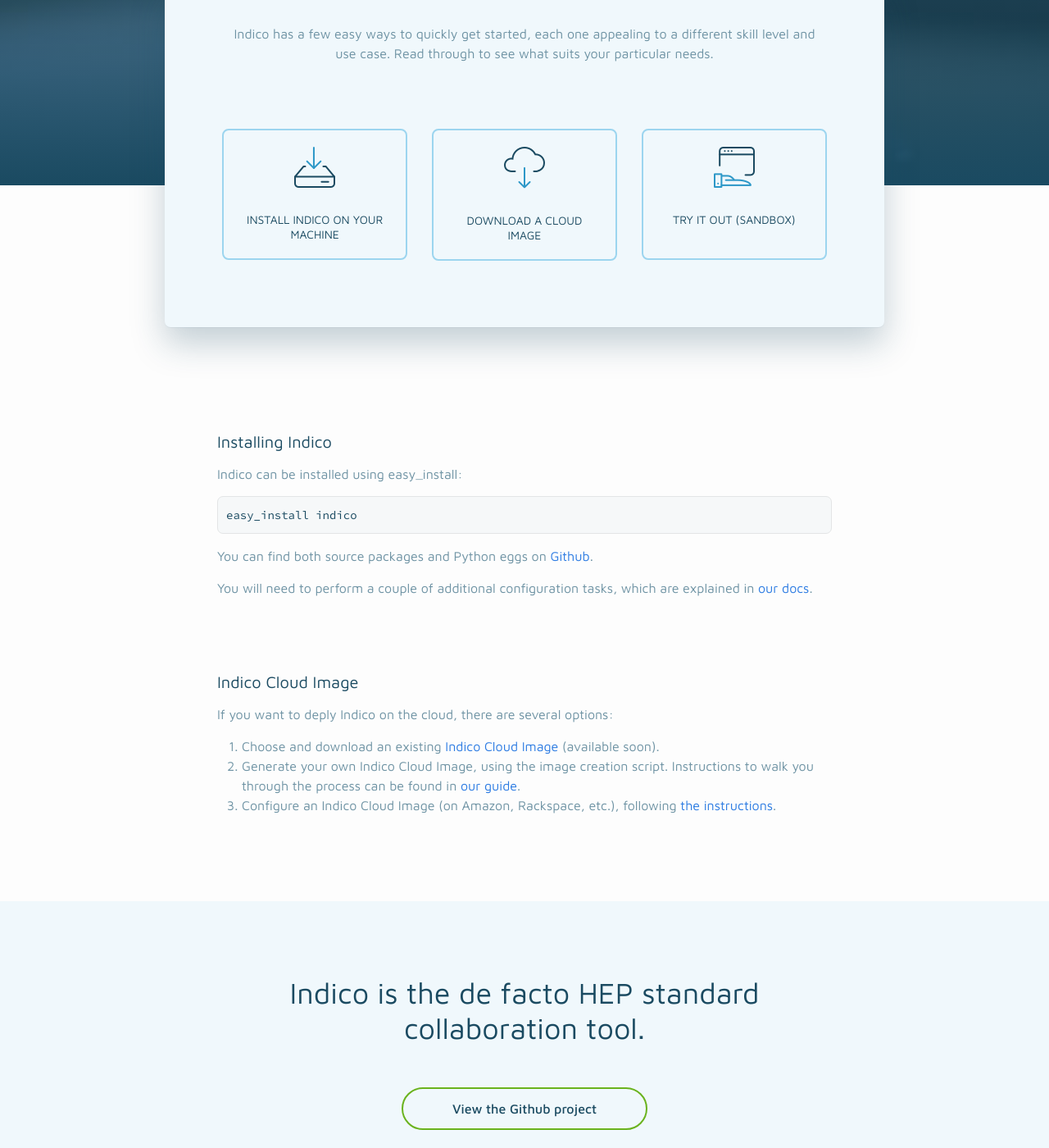
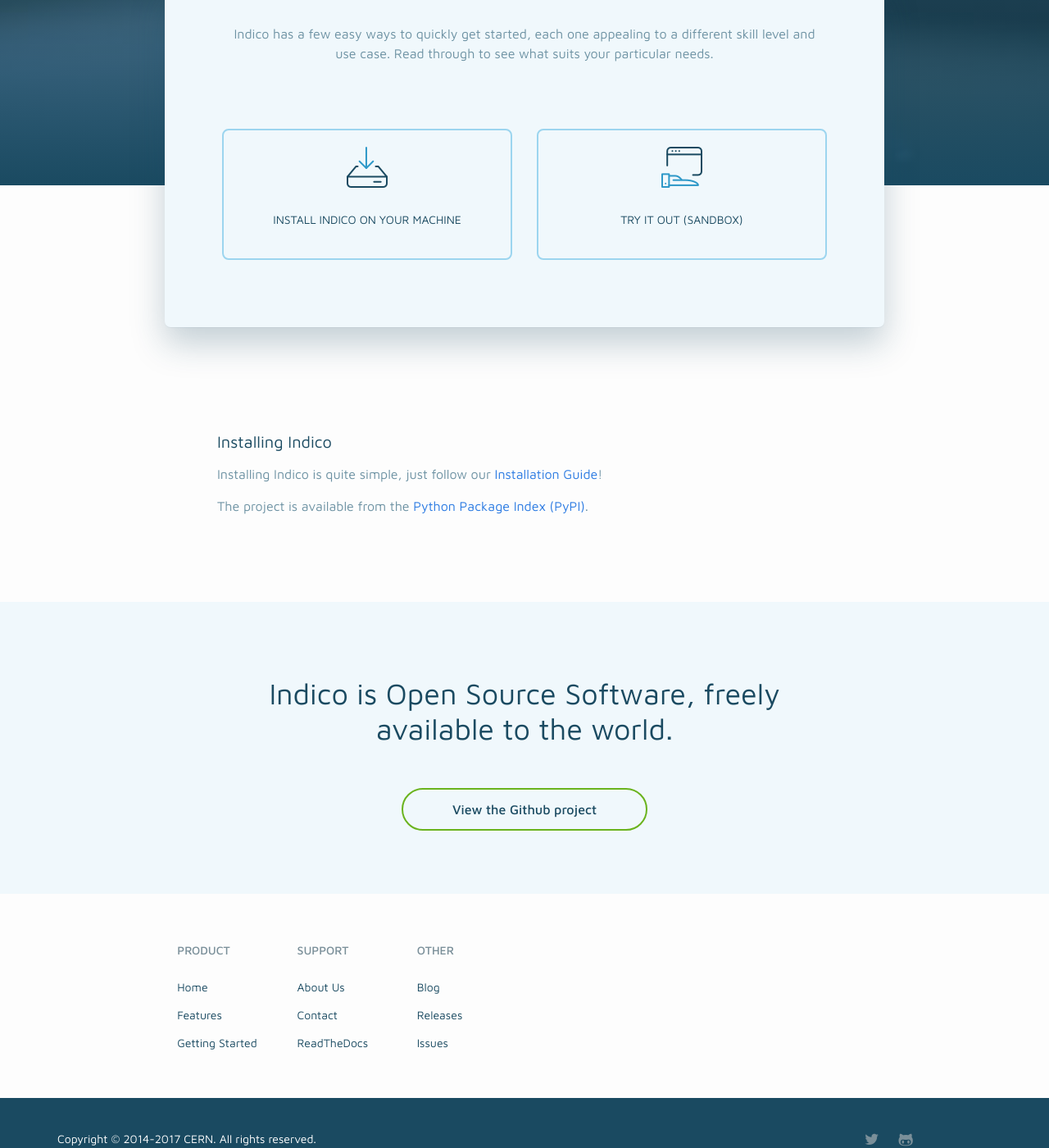
Before and after one commit to indico/indico.github.io, a Jekyll site: the page built from getting_started.md, in a window 1280 px wide and 1400 px high, scrolled down 394 px. Shown: the whole window at 82% size. Built offline with Jekyll 4.4.1, drawn with Linux system fonts in a browser that asks for light colours; nearby versions of some CDN libraries; comment, search, counter and statistics services are not loaded.

Commit message:
Update information to match Indico 2.0 docs

```diff
--- a/_layouts/getting_started.html
+++ b/_layouts/getting_started.html
@@ -21,7 +21,7 @@
                         </div>
                         <div class="row">
                             <div class="options-wrapper">
-                                <div class="option col-sm-4 col-xs-12">
+                                <div class="option col-sm-6 col-xs-12">
                                     <a href="#installing-indico">
                                         <div class="inner-wrapper">
                                             <div class="row">
@@ -33,19 +33,7 @@
                                         </div>
                                     </a>
                                 </div>
-                                <div class="option col-sm-4 col-xs-12">
-                                    <a href="#indico-cloud-image">
-                                        <div class="inner-wrapper">
-                                            <div class="row">
-                                                <img src="{{ site.baseurl }}/img/cloud_image.png">
-                                            </div>
-                                            <div class="row">
-                                                <div class="col-xs-12">DOWNLOAD A CLOUD IMAGE</div>
-                                            </div>
-                                        </div>
-                                    </a>
-                                </div>
-                                <div class="option col-sm-4 col-xs-12">
+                                <div class="option col-sm-6 col-xs-12">
                                     <a href="https://sandbox.getindico.io">
                                         <div class="inner-wrapper">
                                             <div class="row">
@@ -71,19 +59,8 @@
             <div class="col-md-8 col-xm-12 block-center">
                 <section id="installing-indico">
                     <h2 class="header">Installing Indico</h2>
-                    <p class="content">Indico can be installed using easy_install:</p>
-                    <p class="code">easy_install indico</p>
-                    <p class="content">You can find both source packages and Python eggs on <a href="https://github.com/indico/indico/releases/latest">Github</a>.</p>
-                    <p class="content">You will need to perform a couple of additional configuration tasks, which are explained in <a href="http://indico.readthedocs.org/en/latest/installation/" title="Indico latest release">our docs</a>.</p>
-                </section>
-                <section id="indico-cloud-image">
-                    <h2 class="header">Indico Cloud Image</h2>
-                    <p class="content">If you want to deply Indico on the cloud, there are several options:</p>
-                    <ol>
-                        <li>Choose and download an existing <a>Indico Cloud Image</a> (available soon).</li>
-                        <li>Generate your own Indico Cloud Image, using the image creation script. Instructions to walk you through the process can be found in <a href="https://github.com/indico/indico-cloud-images#creating-your-own-image" title="Indico image creation script">our guide</a>.</li>
-                         <li>Configure an Indico Cloud Image (on Amazon, Rackspace, etc.), following <a href="https://github.com/indico/indico-cloud-images#deploying-on-cloud-providers-cloud-init">the instructions</a>.</li>
-                    </ol>
+                    <p class="content">Installing Indico is quite simple, just follow our <a href="https://docs.getindico.io/en/latest/installation/production/" title="Production Installation guide">Installation Guide</a>!</p>
+                    <p class="content">The project is available from the <a href="https://pypi.python.org/pypi/indico" title="Indico at PyPI">Python Package Index (PyPI)</a>.</p>
                 </section>
             </div>
         </div>
@@ -93,7 +70,7 @@
     <div class="section-content container">
         <div class="row">
             <div class="col-md-8 col-xm-12 block-center">
-                <h2>Indico is the de facto HEP standard collaboration tool.</h2>
+                <h2>Indico is Open Source Software, freely available to the world.</h2>
                 <div class="github-project">
                     <a href="https://github.com/indico/indico">View the Github project</a>
                 </div>
```
